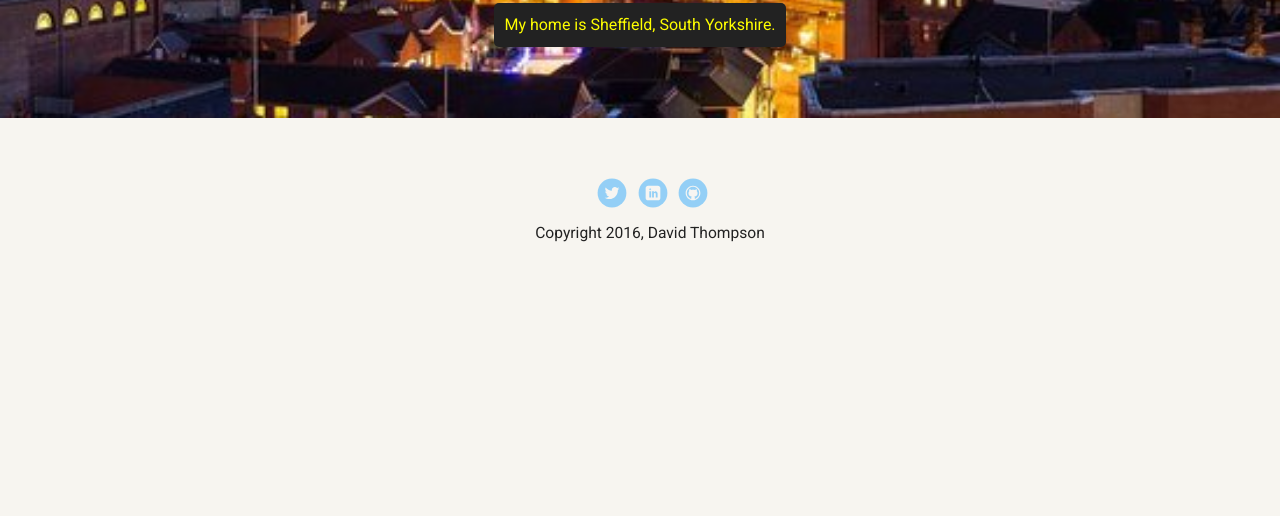
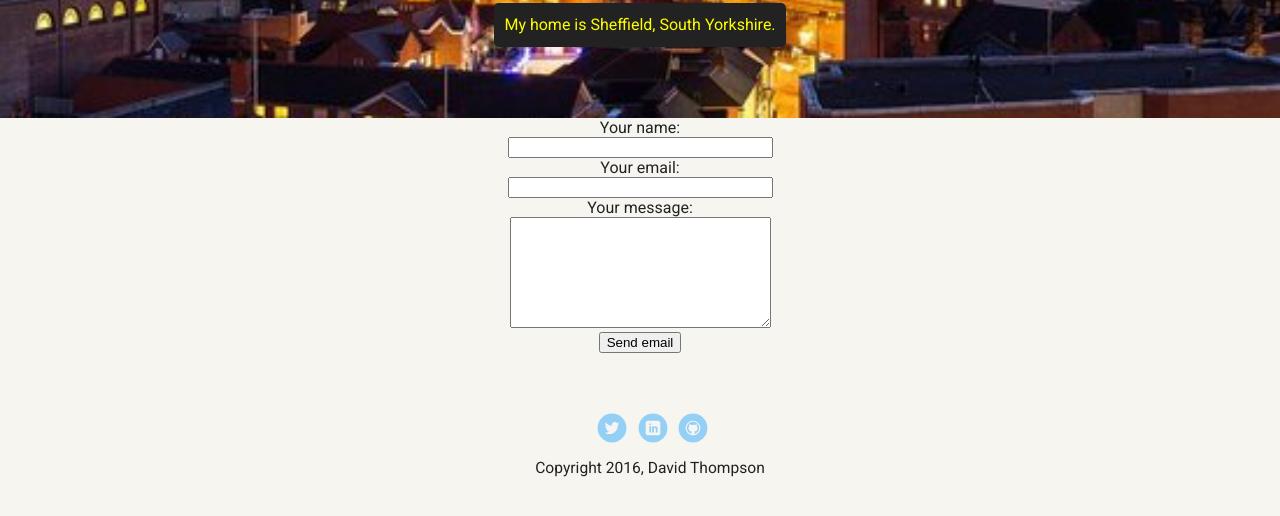
Before and after one commit to daveytee/portfolio_update_v1, a plain HTML site: page contact.html in a window 1280 px wide. Shown: the part 352-868 px from the top of the page. Before the commit the page ends 800 px from the top, so only its background shows below. Drawn offline with Linux system fonts and the light colour scheme; a web font is replaced by a local one.

Commit message:
Updated Project

```diff
--- a/contact.html
+++ b/contact.html
@@ -24,6 +24,24 @@
       <p class="tag location">My home is Sheffield, South Yorkshire.</p>
     </header>
 
+    <section>
+      <form id="contact_form" action="#" method="POST" enctype="multipart/form-data">
+	<div class="row">
+		<label for="name">Your name:</label><br />
+		<input id="name" class="input" name="name" type="text" value="" size="30" /><br />
+	</div>
+	<div class="row">
+		<label for="email">Your email:</label><br />
+		<input id="email" class="input" name="email" type="text" value="" size="30" /><br />
+	</div>
+	<div class="row">
+		<label for="message">Your message:</label><br />
+		<textarea id="message" class="input" name="message" rows="7" cols="30"></textarea><br />
+	</div>
+	<input id="submit_button" type="submit" value="Send email" />
+</form>
+    </section>
+
     <footer>
       <ul>
         <li><a href="https://twitter.com/DaveyTee25" class="social twitter" target="_blank">Twitter</a></li>
```
Also changed, not shown: experience.html (+3 -3 lines), index.html (+2 -2 lines).
